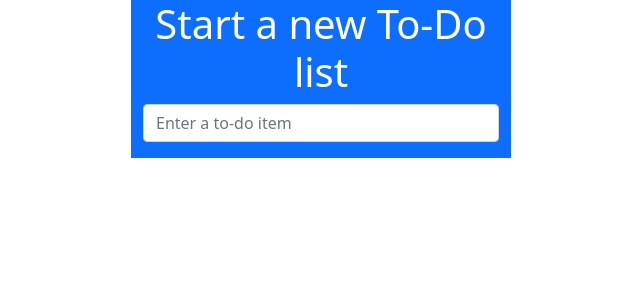
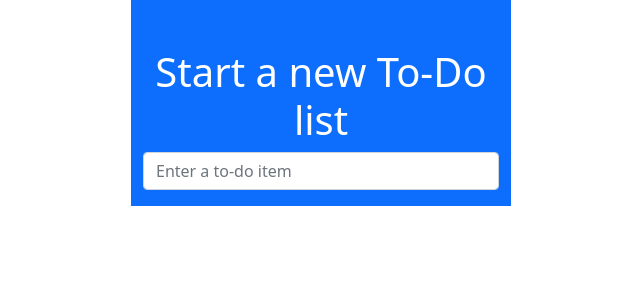
Before and after one commit to AleksandrBorodavkin/superlists, a Django app: page / in a window 1280 px wide. Shown: the top 300 px of the page, without its empty margins (319-959 px from the left). Run offline with Django 3.2, Linux system fonts and the light colour scheme; some libraries are stand-ins or nearby versions.

Commit message:
add margin

```diff
--- a/lists/templates/lists/base.html
+++ b/lists/templates/lists/base.html
@@ -13,7 +13,7 @@
 		<div class="col-md-4">
 		</div>
 		<div class="col-md-4 bg-primary text-white">
-			<div class="text-center">
+			<div class="text-center mt-5">
 				<h1>{% block header_text %}{% endblock %}</h1>
 				<form method="POST"
 				      action="{% block form_action %}{% endblock %}">
```
